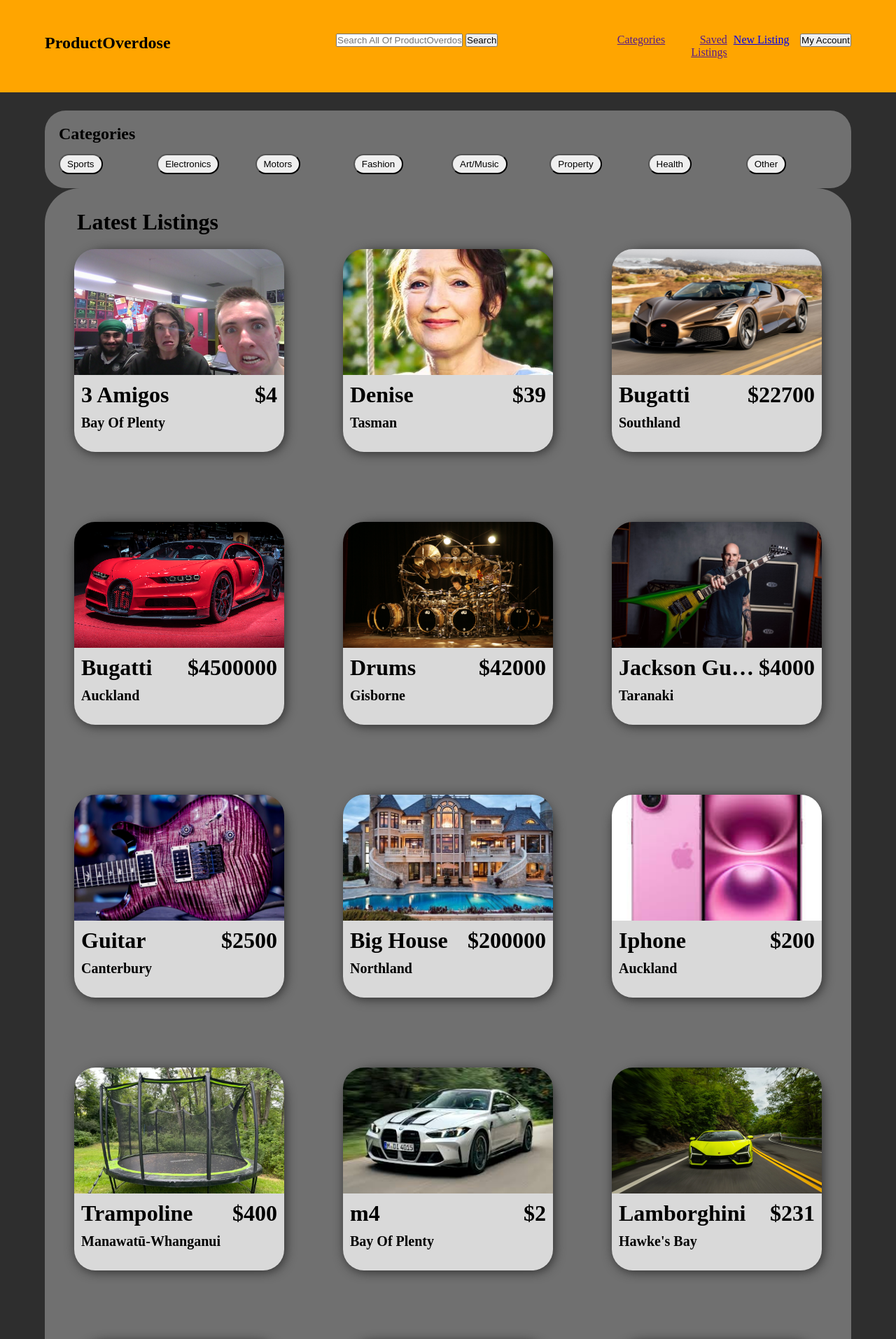
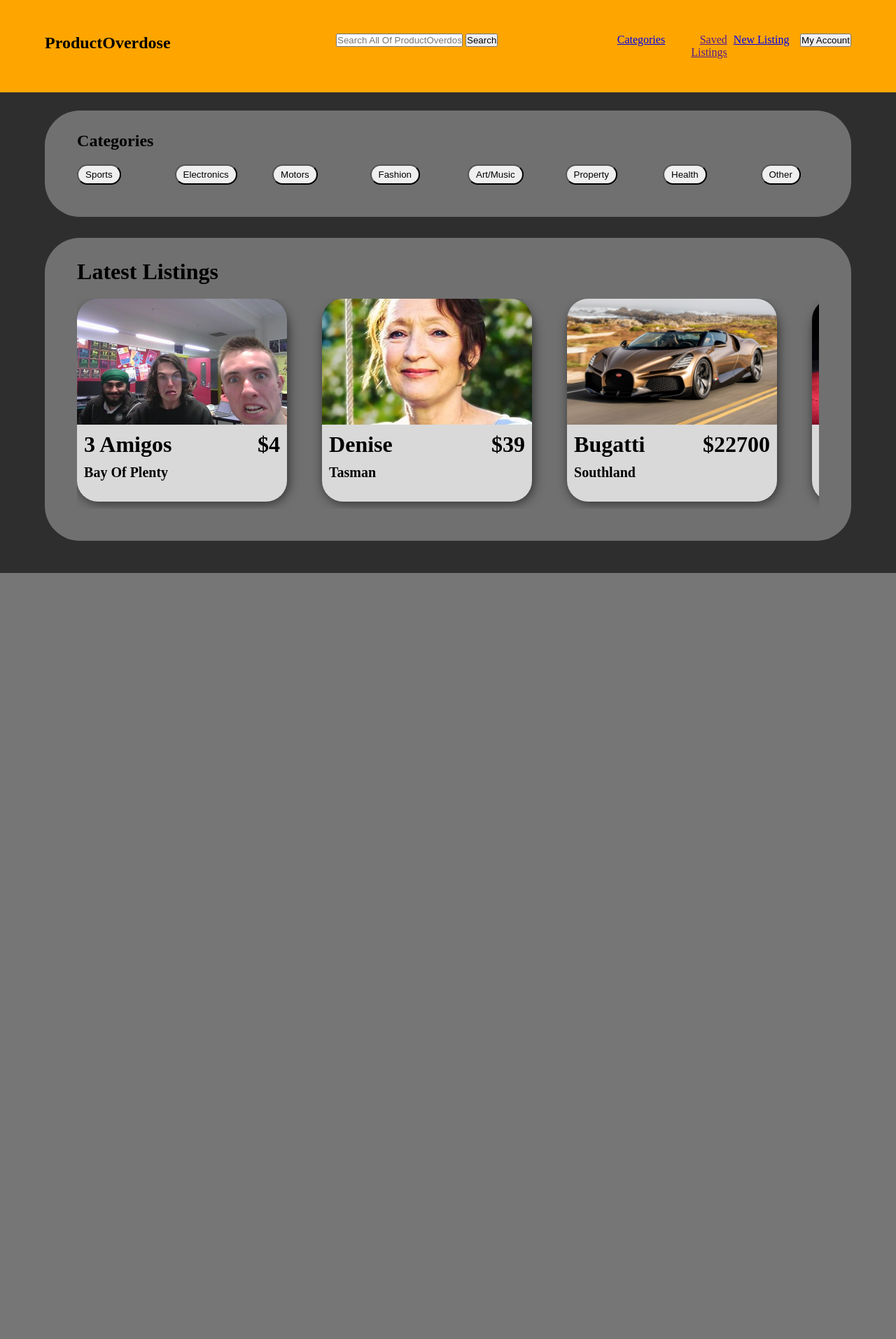
Before and after one commit to odownard/marketplace_website, a Django app: page / in a window 1280 px wide. Shown: the top 1914 px of the page at 70% size. After the commit the page ends 819 px from the top, so only its background shows below. Run offline with Django 5.2, Linux system fonts and the light colour scheme; data comes from the database, SQL or seed files in the repository; both versions use the stored data as it was after the commit; parts of the project's set-up code (start-up, migrations or seed data) failed here and were passed over.

Commit message:
Touched up the css on the homepage

```diff
--- a/marketplace/static/css/style.css
+++ b/marketplace/static/css/style.css
@@ -19,13 +19,14 @@
     padding: 20px;
     border-radius: 30px;
     margin-top: 10px;
+    margin-bottom: 30px;
 }
 
 #buttons-category {
     display: grid;
     grid-template-columns: repeat(8, 1fr);
     gap: 10px;
-    margin-top: 15px;
+    margin-left: 4%;
 }
 
 .category-button {
@@ -120,6 +121,8 @@
     background-color: #707070;
     border-radius: 50px;
     padding-bottom: 4%;
+    margin-bottom: 30px;
+    margin-top: 10px;
 }
 
 .section-text {
@@ -241,3 +244,28 @@
 .authentication_spacing {
     margin-top: 20px;
 }
+
+.carousel-container {
+    display: flex;
+    gap: 50px;
+    overflow-x: auto;
+    scroll-behavior: smooth;
+    padding-bottom: 10px;
+    margin-left: 4%;
+    margin-right: 4%;
+}
+
+.card-title-homepage {
+    text-overflow: ellipsis;
+    white-space: nowrap;
+    overflow: hidden;
+    text-decoration: none;
+    color: black;
+    margin-left: 10px;
+    margin-top: 10px;
+}
+
+.card-details {
+    display: grid;
+    grid-template-columns: 1fr auto;
+}
--- a/marketplace/templates/home.html
+++ b/marketplace/templates/home.html
@@ -5,8 +5,8 @@
 {% endblock  %}
 
 {% block content %}
-    <section id="categories-homepage">
-        <h1>Categories</h1>
+    <section class="section-styling">
+        <h1 class="section-text">Categories</h1>
         <div id="buttons-category">
             {% for category in categories %}
                 <a href="{% url 'listings:list' %}?category={{ category.0 }}">
@@ -15,36 +15,21 @@
             {% endfor %}
         </div>
     </section>
-    <!-- <div class="section-styling">
+    <div class="section-styling">
         <h1 class="section-text">Latest Listings</h1>
-        <div class="item-cards">
+        <div class="carousel-container">
             {% for listing in listings %}
                 <a class="item-wrapper" href="{% url 'listings:page' slug=listing.slug %}">
                     <div class="item-card">
                         <img class="banner" src="{{ listing.banner.url }}" alt="{{ listing.title }}">
-                        <h1 class="card-title" title="{{ listing.title }}">{{ listing.title }}</h1>
-                        <h1 class="card-price">${{ listing.price|floatformat:"0" }}</h1>
+                        <div class="card-details">
+                            <h1 class="card-title-homepage" title="{{ listing.title }}">{{ listing.title }}</h1>
+                            <h1 class="card-price">${{ listing.price|floatformat:"0" }}</h1>
+                        </div>
                         <h1 class="card-location">{{ listing.location }}</h1>
                     </div>
                 </a>
             {% endfor %}
         </div>
-    </div> -->
-
-
-        <div class="section-styling">
-            <h1 class="section-text">Latest Listings</h1>
-            <div class="item-cards">
-                {% for listing in listings %}
-                    <a class="item-wrapper" href="{% url 'listings:page' slug=listing.slug %}">
-                        <div class="item-card">
-                            <img class="banner" src="{{ listing.banner.url }}" alt="{{ listing.title }}">
-                            <h1 class="card-title" title="{{ listing.title }}">{{ listing.title }}</h1>
-                            <h1 class="card-price">${{ listing.price|floatformat:"0" }}</h1>
-                            <h1 class="card-location">{{ listing.location }}</h1>
-                        </div>
-                    </a>
-                {% endfor %}
-            </div>
-        </div>
+    </div>
 {% endblock  %}
--- a/marketplace/templates/layout.html
+++ b/marketplace/templates/layout.html
@@ -21,7 +21,7 @@
                     <button type="submit">Search</button>
                 </form>
             </div>
-            <a href="">Categories</a>
+            <a href="{% url 'listings:list' %}">Categories</a>
             <a href="">Saved Listings</a>
             <a href="{% url 'listings:new-listing' %}">
                 <span aria-label="New Listing" title="New Listing">New Listing</span>
```
Also changed, not shown: marketplace/db.sqlite3, marketplace/media/WIN_20260729_14_09_54_Pro.jpg (added), marketplace/media/mum.jpg (added).
